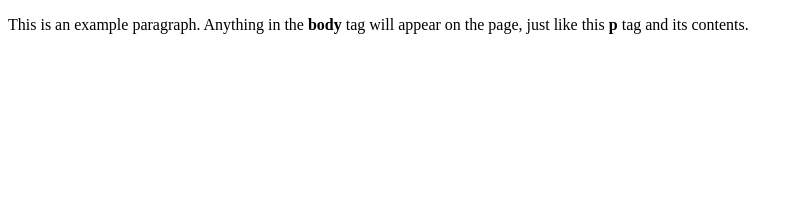
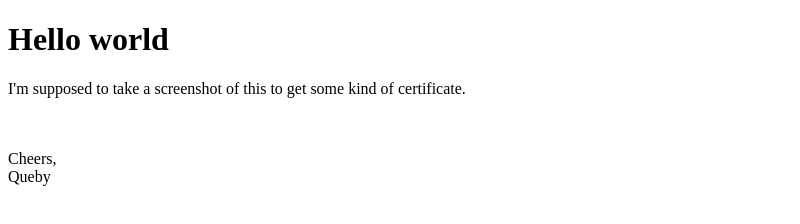
Before and after one commit to nathanyaqueby/microsoft-challenge, a plain HTML site: page index.html in a window 1280 px wide. Shown: the whole page, without its empty margins (0-800 px from the left). Drawn offline with Linux system fonts and the light colour scheme.

Commit message:
Update index.html

```diff
--- a/index.html
+++ b/index.html
@@ -1,9 +1,13 @@
 <!doctype html>
 <html>
   <head>
-    <title>This is the title of the webpage!</title>
+    <title>Testing a static web page using Azure</title>
   </head>
   <body>
-    <p>This is an example paragraph. Anything in the <strong>body</strong> tag will appear on the page, just like this <strong>p</strong> tag and its contents.</p>
+    <h1>Hello world</h1>
+    <p>I'm supposed to take a screenshot of this to get some kind of certificate.</p>
+    <br><br>
+    Cheers,<br>
+    Queby
   </body>
 </html>
```
